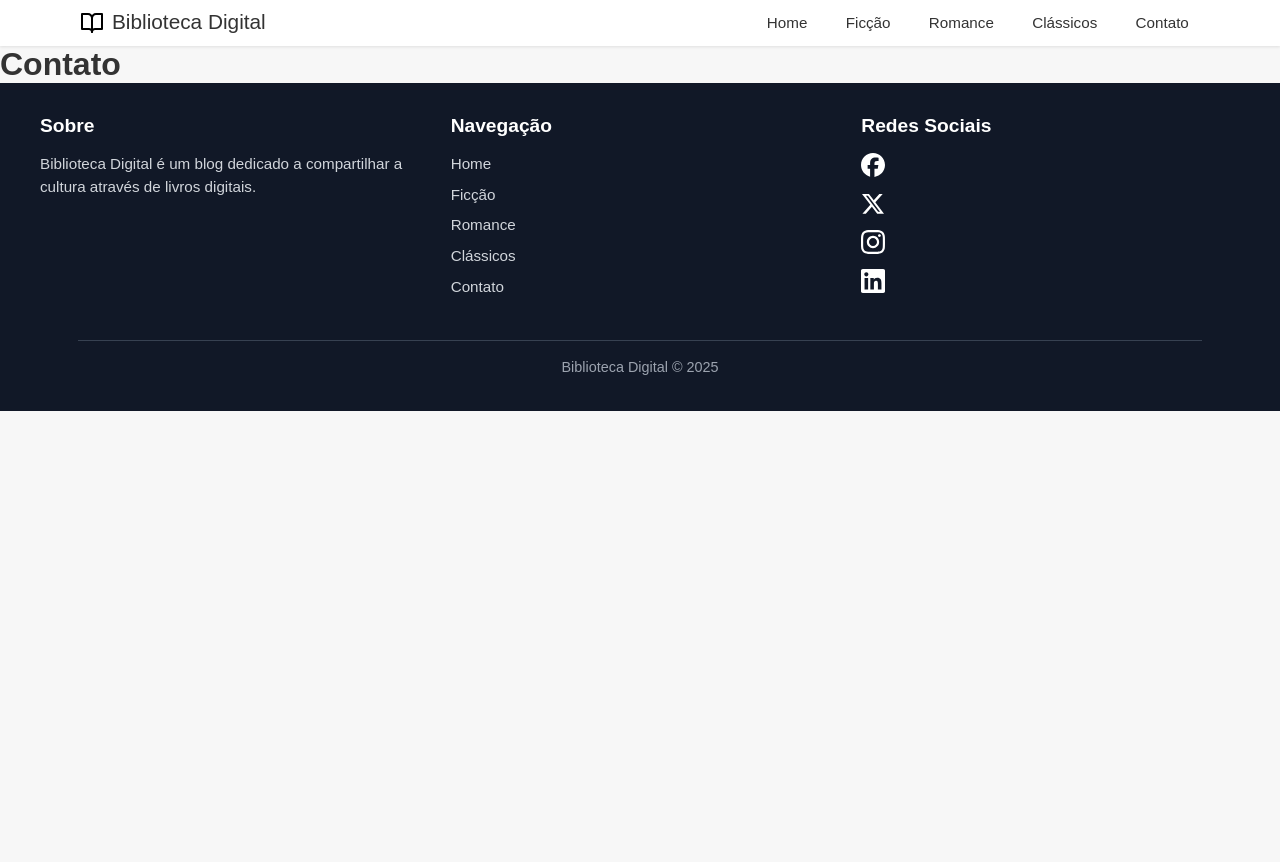
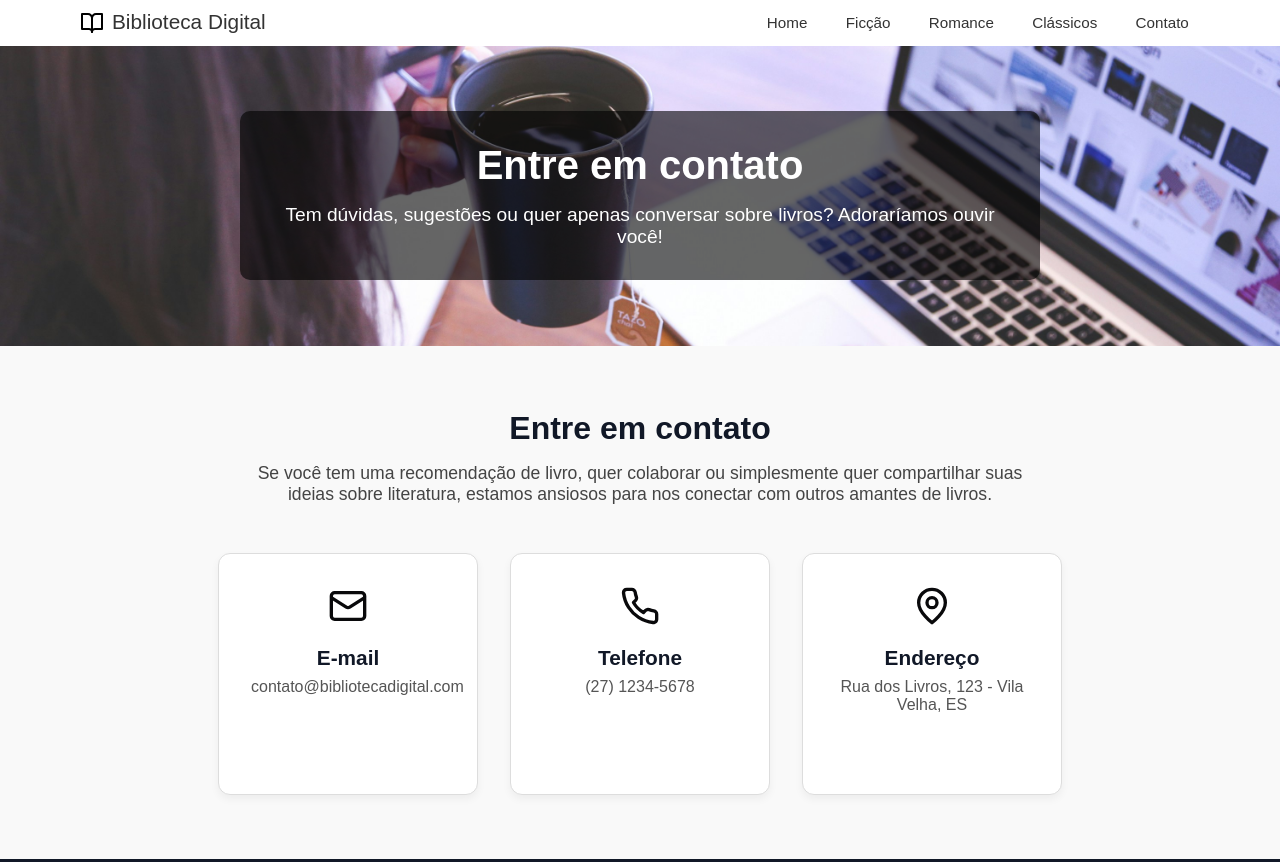
Before and after one commit to paulogmedeiros/AOP-2-Programa-o-Web-Front-End, a plain HTML site: page pages/contato.html in a window 1280 px wide. Shown: the top 862 px of the page. Before the commit the page ends 800 px from the top, so only its background shows below. Drawn offline with Linux system fonts and the light colour scheme.

Commit message:
feat: pagina de contato

```diff
--- a/pages/contato.html
+++ b/pages/contato.html
@@ -25,7 +25,37 @@
     </nav>
   </header>
   <main>
-    <h1>Contato</h1>
+    <section class="hero-contato">
+      <div class="hero-content">
+        <h1>Entre em contato</h1>
+        <p>Tem dúvidas, sugestões ou quer apenas conversar sobre livros? Adoraríamos ouvir você!</p>
+      </div>
+    </section>
+    <section class="contato-info">
+  <h2>Entre em contato</h2>
+  <p>
+    Se você tem uma recomendação de livro, quer colaborar ou simplesmente quer compartilhar suas ideias sobre literatura,
+    estamos ansiosos para nos conectar com outros amantes de livros.
+  </p>
+
+  <div class="cards-contato">
+    <div class="card-contato">
+      <img src="../assets/carta.svg" alt="Ícone de e-mail" />
+      <h3>E-mail</h3>
+      <p>contato@bibliotecadigital.com</p>
+    </div>
+    <div class="card-contato">
+      <img src="../assets/telefone.svg" alt="Ícone de telefone" />
+      <h3>Telefone</h3>
+      <p>(27) 1234-5678</p>
+    </div>
+    <div class="card-contato">
+      <img src="../assets/localizacao.svg" alt="Ícone de localização" />
+      <h3>Endereço</h3>
+      <p>Rua dos Livros, 123 - Vila Velha, ES</p>
+    </div>
+  </div>
+</section>
   </main>
   <footer>
     <div>
--- a/styles/contato.css
+++ b/styles/contato.css
@@ -1,3 +1,91 @@
 @import url(global.css);
 @import url(../components/navbar.css);
 @import url(../components/footer.css);
+
+.hero-contato {
+  background-image: url('../assets/contato.jpg');
+  background-size: cover;
+  background-position: center;
+  background-repeat: no-repeat;
+  height: 300px;
+  display: flex;
+  align-items: center;
+  justify-content: center;
+  text-align: center;
+  padding: 0 1rem;
+}
+
+.hero-contato .hero-content {
+  color: white;
+  background-color: rgba(0, 0, 0, 0.6);
+  padding: 2rem;
+  border-radius: 10px;
+  max-width: 800px;
+}
+
+.hero-contato h1 {
+  font-size: 2.5rem;
+  margin-bottom: 1rem;
+}
+
+.hero-contato p {
+  font-size: 1.2rem;
+}
+
+.contato-info {
+  padding: 4rem 2rem;
+  text-align: center;
+  background-color: #f9f9f9;
+}
+
+.contato-info h2 {
+  font-size: 2rem;
+  margin-bottom: 1rem;
+  color: #111827;
+}
+
+.contato-info p {
+  max-width: 800px;
+  margin: 0 auto 3rem auto;
+  font-size: 1.1rem;
+  color: #444;
+}
+
+.cards-contato {
+  display: flex;
+  flex-wrap: wrap;
+  justify-content: center;
+  gap: 2rem;
+}
+
+.card-contato {
+  background-color: white;
+  border: 1px solid #ddd;
+  border-radius: 12px;
+  padding: 2rem;
+  width: 260px;
+  box-shadow: 0 4px 8px rgba(0, 0, 0, 0.05);
+  text-align: center;
+  transition: transform 0.2s ease;
+}
+
+.card-contato:hover {
+  transform: translateY(-5px);
+}
+
+.card-contato img {
+  width: 40px;
+  height: 40px;
+  margin-bottom: 1rem;
+}
+
+.card-contato h3 {
+  font-size: 1.3rem;
+  margin-bottom: 0.5rem;
+  color: #111827;
+}
+
+.card-contato p {
+  font-size: 1rem;
+  color: #555;
+}
```
Also changed, not shown: assets/carta.svg (added), assets/contato.jpg (added), assets/localizacao.svg (added), assets/telefone.svg (added).
